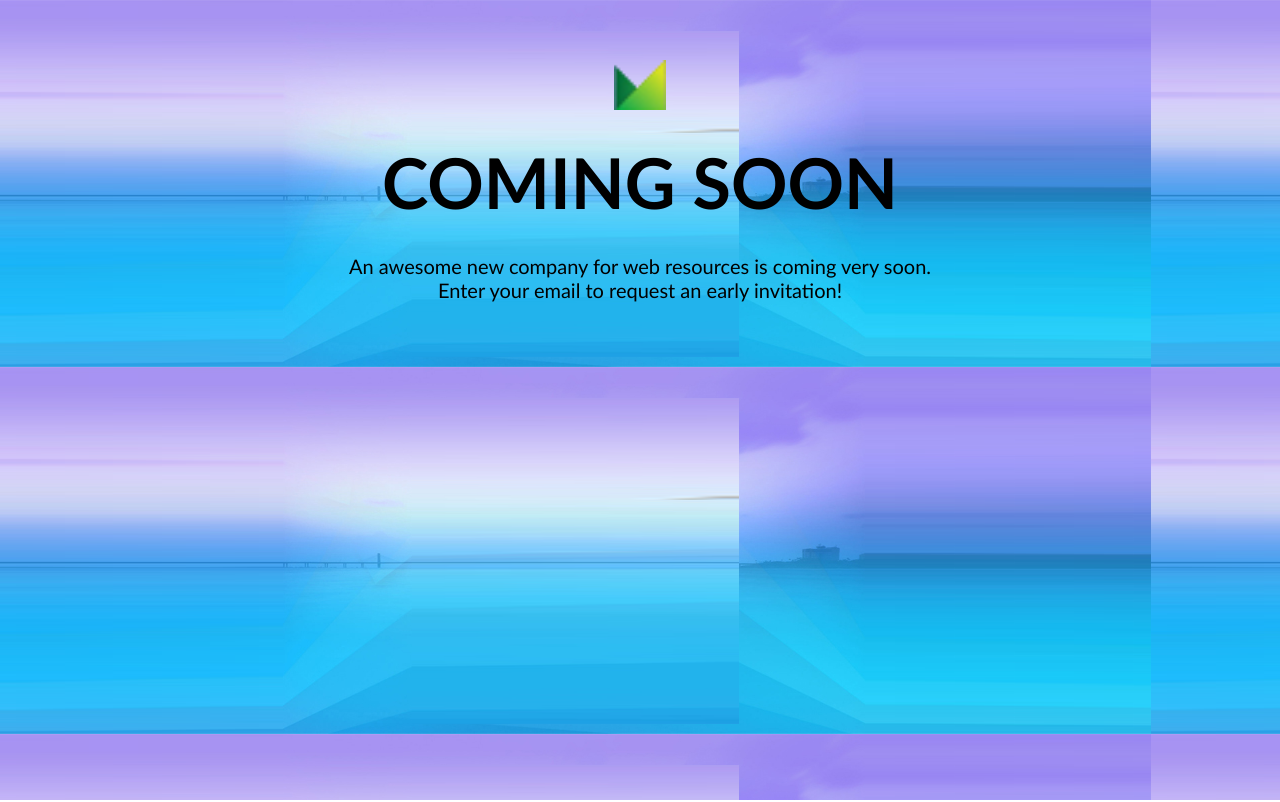
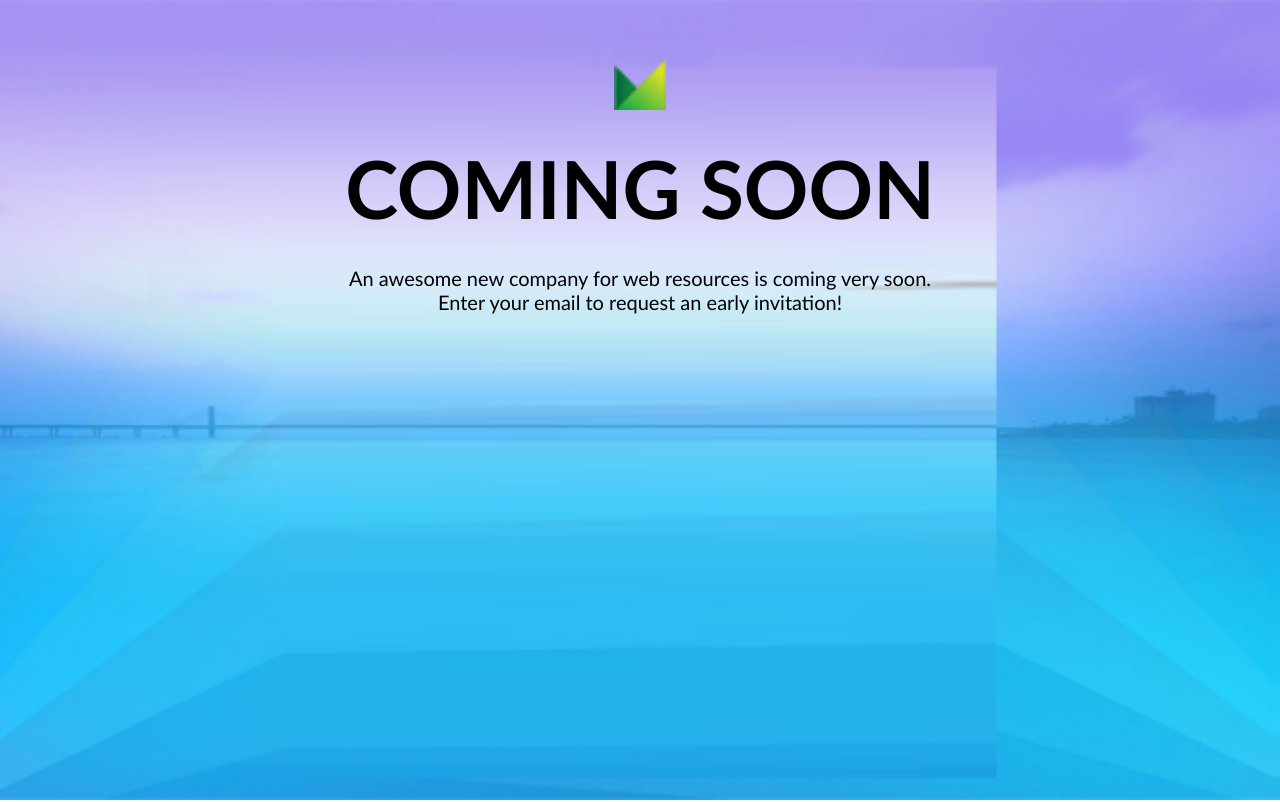
Before and after one commit to DomasTol/6-Coming-soon, a website: page index.html in a window 1280 px wide. Shown: the top 802 px of the page. Drawn offline with Linux system fonts and the light colour scheme.

Commit message:
Hero style

```diff
--- a/css/pages/home.css
+++ b/css/pages/home.css
@@ -4,6 +4,11 @@
 .hero {
     height: 100vh;
     background-image: url(../../img/background.png);
+    background-repeat:no-repeat;
+    background-position: center;
+    background-size: cover;
+    background-attachment: fixed;
+
 
 }
 .hero > .short-row {
@@ -19,7 +24,7 @@
 }
 
 .hero .tittle {
-    font-size: 70px;
+    font-size: 80px;
 }
 .hero .description {
     font-size: 20px;
```
